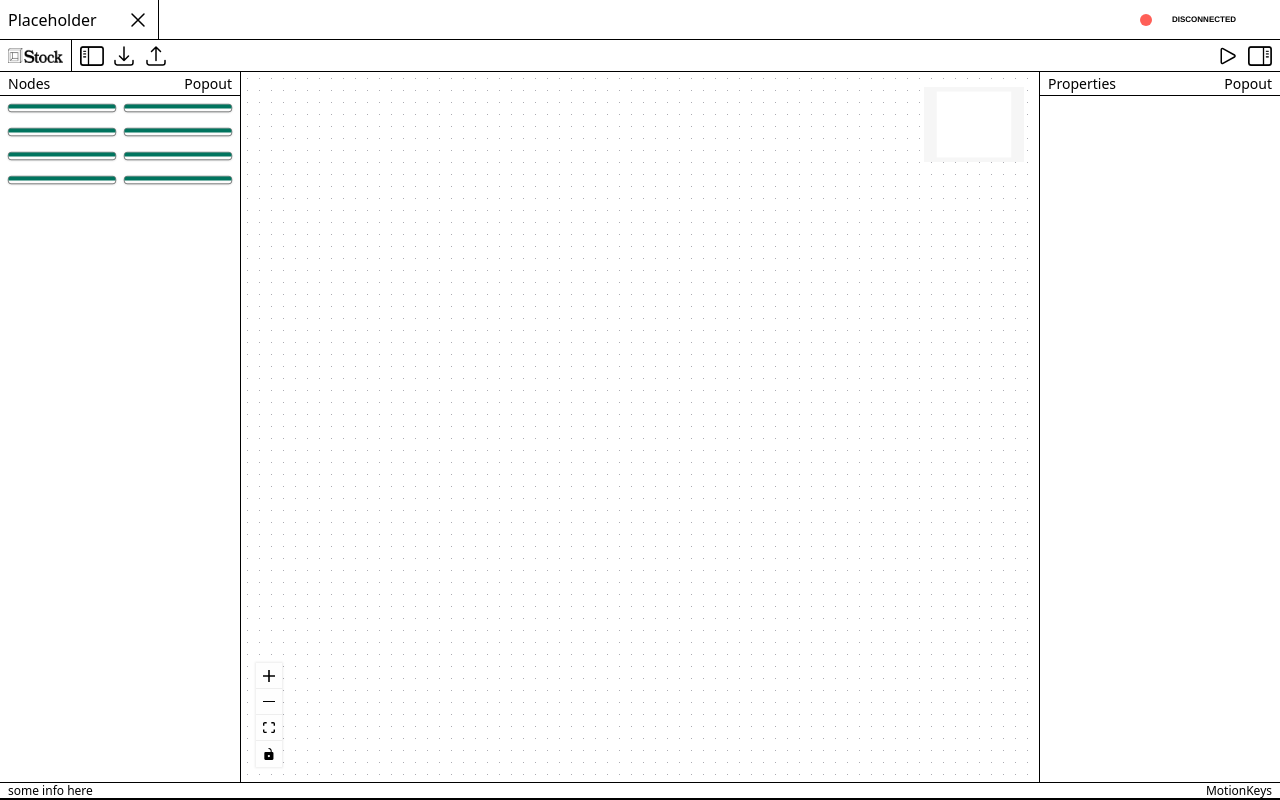
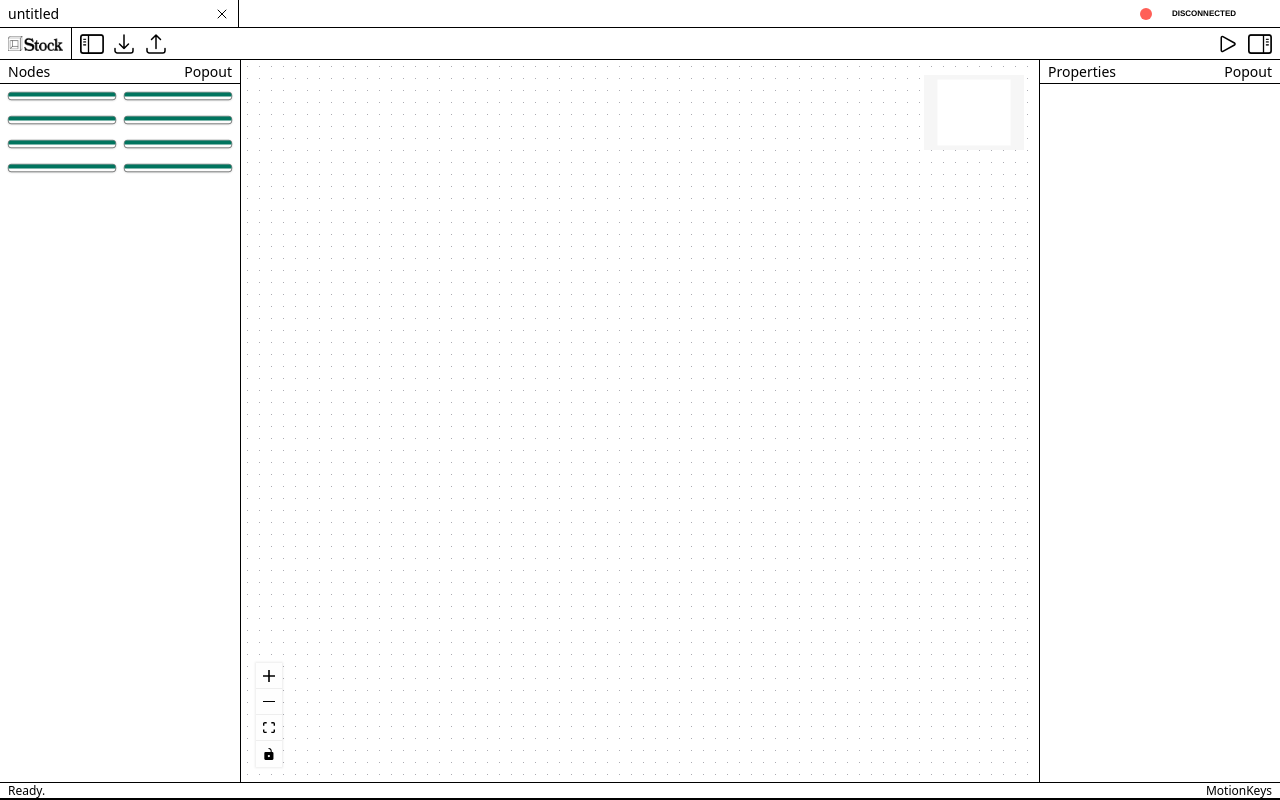
Before and after one commit to jamesa08/MIDIAnimator, a React (Vite) app in the folder rust-impl/midianimator/: page / in a window 1280 px wide. Built offline with nearby package versions, Linux system fonts and the light colour scheme.

Commit message:
style/layout tweaks

```diff
--- a/rust-impl/midianimator/src-tauri/tauri.conf.json
+++ b/rust-impl/midianimator/src-tauri/tauri.conf.json
@@ -64,10 +64,12 @@
         "windows": [
             {
                 "fullscreen": false,
+                "width": 1100,
                 "height": 600,
+                "minWidth": 900,
+                "minHeight": 500,
                 "resizable": true,
                 "title": "MotionKeys",
-                "width": 1100,
                 "titleBarStyle": "Overlay",
                 "hiddenTitle": true,
                 "visible": false
--- a/rust-impl/midianimator/src/App.tsx
+++ b/rust-impl/midianimator/src/App.tsx
@@ -70,7 +70,7 @@ function App() {
                 </div>
             </div>
             <div className="foot flex-initial">
-                <StatusBar event="some info here" />
+                <StatusBar event="Ready." />
             </div>
         </div>
     );
--- a/rust-impl/midianimator/src/components/IPCLink.tsx
+++ b/rust-impl/midianimator/src/components/IPCLink.tsx
@@ -101,7 +101,7 @@ function IPCLink() {
     const status = getStatus();
 
     const floatingPanel = (
-        <div className={`flex items-center flex-col ipc-content fixed top-[39px] wrap-anywhere bg-white border-black border-[1px] ${menuShown ? "" : "hidden"}`}>
+        <div className={`flex items-center flex-col ipc-content fixed top-[27px] wrap-anywhere bg-white border-black border-[1px] ${menuShown ? "" : "hidden"}`}>
             <p>{state.connected ? "" : "Disconnected. Please connect on the 3D application to start."}</p>
             {showWhenConnected()}
         </div>
@@ -109,8 +109,8 @@ function IPCLink() {
 
     return (
         <>
-            <div onClick={openMenu} className="flex items-center pl-5 pr-5 ml-auto">
-                <div className={`${state.connected_application} size-6 p-[inherit]`} />
+            <div data-tauri-drag-region onClick={openMenu} className="flex items-center pl-5 pr-5 ml-auto">
+                <div className={`${state.connected_application} size-6 p-[inherit] ${state.connected ? "" : "hidden"}`} />
                 <div className={`mac-traffic-light ${status.color} ml-1 m-[inherit]`}></div>
                 <span className="mr-1 helvetica font-bold text-[8px] p-[inherit]">{status.text}</span>
                 {floatingPanel}
--- a/rust-impl/midianimator/src/components/MacTrafficLights.tsx
+++ b/rust-impl/midianimator/src/components/MacTrafficLights.tsx
@@ -1,6 +1,6 @@
 function MacTrafficLights() {
     return (
-        <div className="mac-traffic-lights-container">
+        <div data-tauri-drag-region className="mac-traffic-lights-container">
             <div className="mac-traffic-light red"></div>
             <div className="mac-traffic-light yellow"></div>
             <div className="mac-traffic-light green"></div>
--- a/rust-impl/midianimator/src/components/MenuBar.tsx
+++ b/rust-impl/midianimator/src/components/MenuBar.tsx
@@ -4,9 +4,11 @@ import IPCLink from "./IPCLink";
 
 function MenuBar() {
     return (
-        <div data-tauri-drag-region className="menu-bar border-b border-b-black flex h-10">
+        <div data-tauri-drag-region className="menu-bar border-b border-b-black flex h-7">
             {navigator.userAgent.includes("Mac OS") && <MacTrafficLights />}
-            <Tab name="Placeholder" />
+            <div data-tauri-drag-region className="flex min-w-0 w-full">
+                <Tab name="untitled" />
+            </div>
             <IPCLink />
         </div>
     );
--- a/rust-impl/midianimator/src/components/Tab.tsx
+++ b/rust-impl/midianimator/src/components/Tab.tsx
@@ -1,9 +1,9 @@
 function Tab({ name }: { name: string }): JSX.Element {
     return (
-        <div className="tab border border-black w-20 md:w-30 lg:w-40 grow lg:grow-0 p-2 border-b-0 border-t-0 flex items-center select-none -ml-[1px]" title={`Tree: ${name}\nNodes: 100`}>
-            <div className="name whitespace-nowrap text-ellipsis overflow-hidden w-4/5">{name}</div>
-            <div className="close ml-auto">
-                <svg xmlns="http://www.w3.org/2000/svg" fill="none" viewBox="0 0 24 24" strokeWidth={1.5} stroke="currentColor" className="size-6">
+        <div className="tab border border-black min-w-10 max-w-60 flex-1 p-2 border-b-0 border-t-0 flex items-center select-none first:ml-[-1px] -ml-[1px] text-sm overflow-hidden" title={`Tree: ${name}\nNodes: 100`}>
+            <div className="name whitespace-nowrap text-ellipsis overflow-hidden flex-1 min-w-0 mr-4">{name}</div>
+            <div className="close shrink-0 ml-auto">
+                <svg xmlns="http://www.w3.org/2000/svg" fill="none" viewBox="0 0 24 24" strokeWidth={1.5} stroke="currentColor" className="size-4">
                     <path strokeLinecap="round" strokeLinejoin="round" d="M6 18 18 6M6 6l12 12" />
                 </svg>
             </div>
--- a/rust-impl/midianimator/src/index.css
+++ b/rust-impl/midianimator/src/index.css
@@ -2,9 +2,11 @@
 @tailwind components;
 @tailwind utilities;
 
+/* FIXME little hacky right now, will fix this later */
 .mac-traffic-lights-container {
-    padding-left: 10px;
-    padding-right: 10px;
+    padding-top: 1px;
+    padding-left: 8px;
+    padding-right: 12px;
     align-items: center;
     display: flex;
     flex-direction: row;
@@ -21,7 +23,7 @@
 
 /* FIXME eventually remove mac traffic lights */
 .mac-traffic-lights-container div {
-    background: transparent !important;
+    background-color: lightgray;
 }
 
 .red {
```
